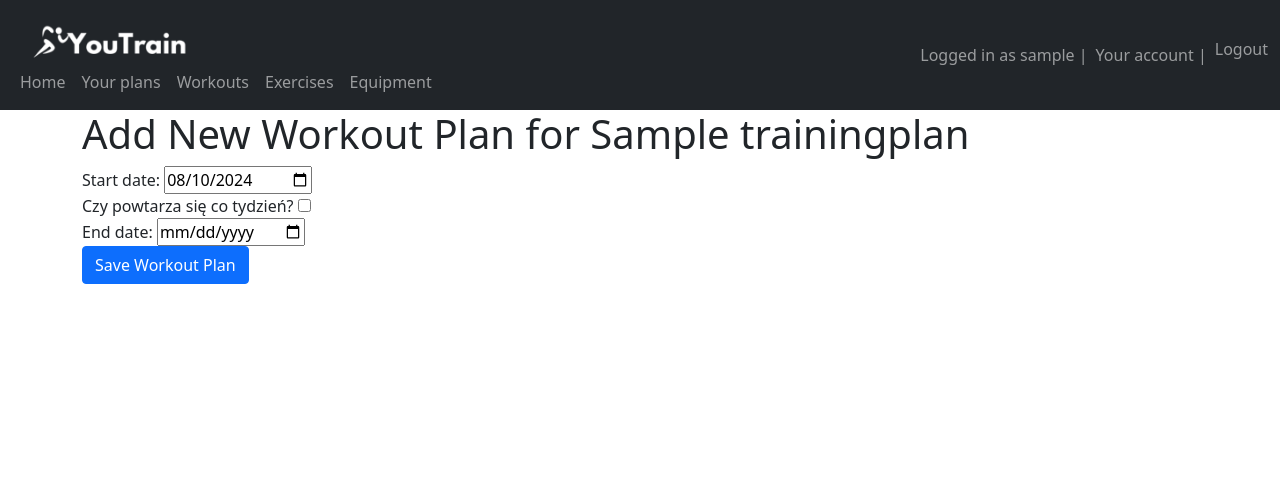
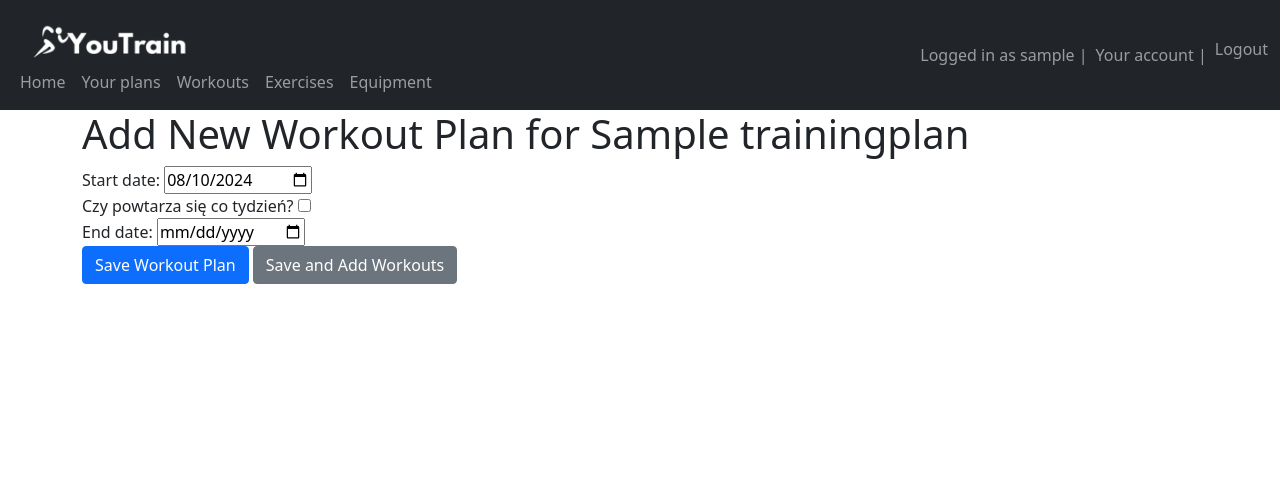
Before and after one commit to korsem/licencjat, a Django app: page /training_plans/1/add_workout_plan/ in a window 1280 px wide. Shown: the top 483 px of the page. Run offline with Django 5.2, Linux system fonts and the light colour scheme; a user stored in the database is signed in; tables that the repository leaves empty hold one stand-in row (values such as "Sample post").

Commit message:
added remuval of plans and redirection to adding workouts

```diff
--- a/templates/you_train_api/add_workout_plan.html
+++ b/templates/you_train_api/add_workout_plan.html
@@ -5,7 +5,7 @@
 {% block content %}
 <h1>Add New Workout Plan for {{ training_plan.title }}</h1>
 
-<form method="post">
+<form id="workoutPlanForm" method="post">
     {% csrf_token %}
     <div>
         {{ form.start_date.label_tag }} {{ form.start_date }}
@@ -20,7 +20,8 @@
     <div id="end_date_field" style="display: none;">
         {{ form.end_date.label_tag }} {{ form.end_date }}
     </div>
-    <button type="submit" class="btn btn-primary">Save Workout Plan</button>
+    <button type="submit" class="btn btn-primary" name="submit_action" value="save">Save Workout Plan</button>
+    <button type="submit" class="btn btn-secondary" name="submit_action" value="add_workouts">Save and Add Workouts</button>
 </form>
 
 <script>
--- a/you_train_api/forms.py
+++ b/you_train_api/forms.py
@@ -4,7 +4,7 @@ from django.contrib.auth.models import User
 from django.utils.translation import gettext_lazy as _
 
 from you_train_api.models import Exercise, Equipment, TrainingPlan, WorkoutPlan, Workout, WorkoutSegment, \
-    ExerciseInSegment
+    ExerciseInSegment, WorkoutInPlan
 from you_train_api.widgets import HMSTimeField, MSTimeField
 
 
@@ -40,6 +40,7 @@ class ExerciseForm(forms.ModelForm):
     class Meta:
         model = Exercise # jeslik is_cardio to muscle group plus duration
         fields = ['name', 'description', 'muscle_group', 'equipment', 'is_cardio', 'video_url']
+
 
 class EquipmentForm(forms.ModelForm):
     class Meta:
@@ -123,3 +124,11 @@ class ExerciseInSegmentForm(forms.ModelForm):
 
         if not reps and not duration:
             raise forms.ValidationError("Either reps or duration must be specified.")
+
+class WorkoutSelectionForm(forms.Form):
+    query = forms.CharField(max_length=100, required=False, label='Search for workouts')
+
+class WorkoutInPlanForm(forms.ModelForm):
+    class Meta:
+        model = WorkoutInPlan
+        fields = ['workout', 'day_of_week']
--- a/you_train_api/static/scripts/add_workout.js
+++ b/you_train_api/static/scripts/add_workout.js
@@ -134,6 +134,8 @@ function saveExerciseDetails(addNext) {
     }
 
     var segmentIndex = document.getElementById('exercise-modal').getAttribute('data-segment');
+
+    console.log(`Saving exercise details for segment ${segmentIndex}`);
     var segmentForm = document.querySelectorAll('.segment-form')[segmentIndex];
     var exerciseFormset = segmentForm.querySelector('.exercise-formset .exercise-list');
 
--- a/you_train_api/urls.py
+++ b/you_train_api/urls.py
@@ -1,7 +1,7 @@
 from django.urls import include, path
 from .views import home, sign_up, exercise_list, equipment_list, equipment_exercises, exercise_detail, add_exercise, \
     edit_exercise, delete_exercise, add_training_plan, training_plan_detail, training_plan_list, add_workout_plan, \
-    account, workout_list, workout_detail, add_workout, exercise_search
+    account, workout_list, workout_detail, add_workout, exercise_search, add_workouts_to_plan, delete_training_plan
 
 exercise_patterns = [
     path('', exercise_list, name='exercise_list'),
@@ -21,6 +21,14 @@ training_plan_patterns = [
     path('add/', add_training_plan, name='add_training_plan'),
     path('<int:training_plan_id>/add_workout_plan/', add_workout_plan, name='add_workout_plan'),
     path('<int:training_plan_id>/', training_plan_detail, name='training_plan_detail'),
+    path('<int:training_plan_id>/add_workouts/', add_workouts_to_plan, name='add_workouts_to_plan'),
+    path('<int:training_plan_id>/delete/', delete_training_plan, name='delete_training_plan'),
+]
+
+workout_patterns = [
+    path('', workout_list, name='workout_list'),
+    path('add/', add_workout, name='add_workout'),
+    path('<int:workout_id>/', workout_detail, name='workout_detail'),
 ]
 
 urlpatterns = [
@@ -30,8 +38,6 @@ urlpatterns = [
     path('exercises/', include(exercise_patterns)),
     path('equipments/', include(equipment_patterns)),
     path('training_plans/', include(training_plan_patterns)),
-    path('workouts/', workout_list, name='workout_list'),
-    path('workouts/<int:workout_id>/', workout_detail, name='workout_detail'),
-    path('workouts/add/', add_workout, name='add_workout'),
+    path('workouts/', include(workout_patterns)),
     path('exercise_search/', exercise_search, name='exercise_search'),
 ]
--- a/you_train_api/views.py
+++ b/you_train_api/views.py
@@ -11,9 +11,9 @@ from django.contrib import messages
 
 from you_train_api.choices import MUSCLE_GROUP_CHOICES
 from you_train_api.forms import RegisterForm, ExerciseForm, EquipmentForm, TrainingPlanForm, WorkoutPlanForm, \
-    UserProfileForm, UserSettingsForm, WorkoutForm, ExerciseInSegmentForm, WorkoutSegmentForm
+    UserProfileForm, UserSettingsForm, WorkoutForm, ExerciseInSegmentForm, WorkoutSegmentForm, WorkoutInPlanForm
 from you_train_api.models import Exercise, Equipment, TrainingPlan, Workout, WorkoutSegment, ExerciseInSegment, \
-    WorkoutSession
+    WorkoutSession, WorkoutPlan
 
 
 @login_required(login_url="/login")
@@ -267,6 +267,7 @@ def training_plan_list(request):
 
 @login_required(login_url="/login")
 def add_training_plan(request):
+    print("trainigns: ", TrainingPlan.objects.filter(user=request.user))
     if request.method == "POST":
         form = TrainingPlanForm(request.POST)
         if form.is_valid():
@@ -278,19 +279,37 @@ def add_training_plan(request):
         form = TrainingPlanForm()
     return render(request, 'you_train_api/add_training_plan.html', {'form': form})
 
+
 @login_required(login_url="/login")
 def add_workout_plan(request, training_plan_id):
     training_plan = get_object_or_404(TrainingPlan, id=training_plan_id, user=request.user)
+    print("training_plan: ", training_plan)
+    print("wortkout plans", WorkoutPlan.objects.all())
+
     if request.method == "POST":
         form = WorkoutPlanForm(request.POST)
         if form.is_valid():
             workout_plan = form.save(commit=False)
             workout_plan.training_plan = training_plan
             workout_plan.save()
+            if request.POST.get('submit_action') == 'add_workouts':
+                return redirect('add_workouts_to_plan', training_plan_id=training_plan.id)
             return redirect('training_plan_detail', training_plan_id=training_plan.id)
     else:
         form = WorkoutPlanForm()
-    return render(request, 'you_train_api/add_workout_plan.html', {'form': form, 'training_plan': training_plan})
+
+    return render(request, 'you_train_api/add_workout_plan.html', {
+        'form': form,
+        'training_plan': training_plan
+    })
+
+
+@login_required(login_url="/login")
+def workout_search(request):
+    query = request.GET.get('query', '')
+    workouts = Workout.objects.filter(user=request.user, title__icontains=query)
+    workout_list = [{'id': workout.id, 'title': workout.title} for workout in workouts]
+    return JsonResponse(workout_list, safe=False)
 
 @login_required(login_url="/login")
 def training_plan_detail(request, training_plan_id):
@@ -355,16 +374,6 @@ def add_workout(request):
         'exercise_formsets': exercise_formsets,
     })
 
-# @login_required(login_url="/login")
-# def save_workout(request):
-#     if request.method == 'POST':
-#         workout_id = request.POST.get('workout_id')
-#         workout = get_object_or_404(Workout, id=workout_id, user=request.user)
-#         workout.is_completed = True
-#         workout.save()
-#         messages.success(request, f'Training "{workout.title}" added succefully!')
-#     return redirect('workout_list')
-
 
 @login_required(login_url="/login")
 def exercise_search(request):
@@ -372,3 +381,45 @@ def exercise_search(request):
     exercises = Exercise.objects.filter(user=request.user, name__icontains=query)
     exercise_list = [{'id': exercise.id, 'name': exercise.name} for exercise in exercises]
     return JsonResponse(exercise_list, safe=False)
+
+
+@login_required(login_url="/login")
+def add_workouts_to_plan(request, training_plan_id):
+    training_plan = get_object_or_404(TrainingPlan, id=training_plan_id, user=request.user)
+    workout_plan = training_plan.workout_plan
+
+    if request.method == "POST":
+        form = WorkoutInPlanForm(request.POST)
+        if form.is_valid():
+            workout_in_plan = form.save(commit=False)
+            workout_in_plan.workout_plan = workout_plan
+            workout_in_plan.save()
+            if 'add_another' in request.POST:
+                return redirect('add_workouts_to_plan', training_plan_id=training_plan.id)
+            return redirect('training_plan_detail', training_plan_id=training_plan.id)
+    else:
+        form = WorkoutInPlanForm()
+
+    workouts = Workout.objects.filter(user=request.user)
+    return render(request, 'you_train_api/add_workouts_to_plan.html', {
+        'form': form,
+        'workouts': workouts,
+        'training_plan': training_plan,
+        'workout_plan': workout_plan
+    })
+
+
+@login_required(login_url="/login")
+def delete_training_plan(request, training_plan_id):
+    training_plan = get_object_or_404(TrainingPlan, id=training_plan_id, user=request.user)
+
+    if request.method == "POST":
+        # Delete the associated WorkoutPlan, if exists
+        if hasattr(training_plan, 'workout_plan'):
+            training_plan.workout_plan.delete()
+        # Delete the TrainingPlan itself
+        training_plan.delete()
+        return redirect('training_plan_list')
+
+    # If not a POST request, redirect back to the detail page
+    return redirect('training_plan_detail', training_plan_id=training_plan_id)
```
Also changed, not shown: templates/you_train_api/add_workouts_to_plan.html (added, +27 -0 lines), templates/you_train_api/training_plan_detail.html (+13 -0 lines).
